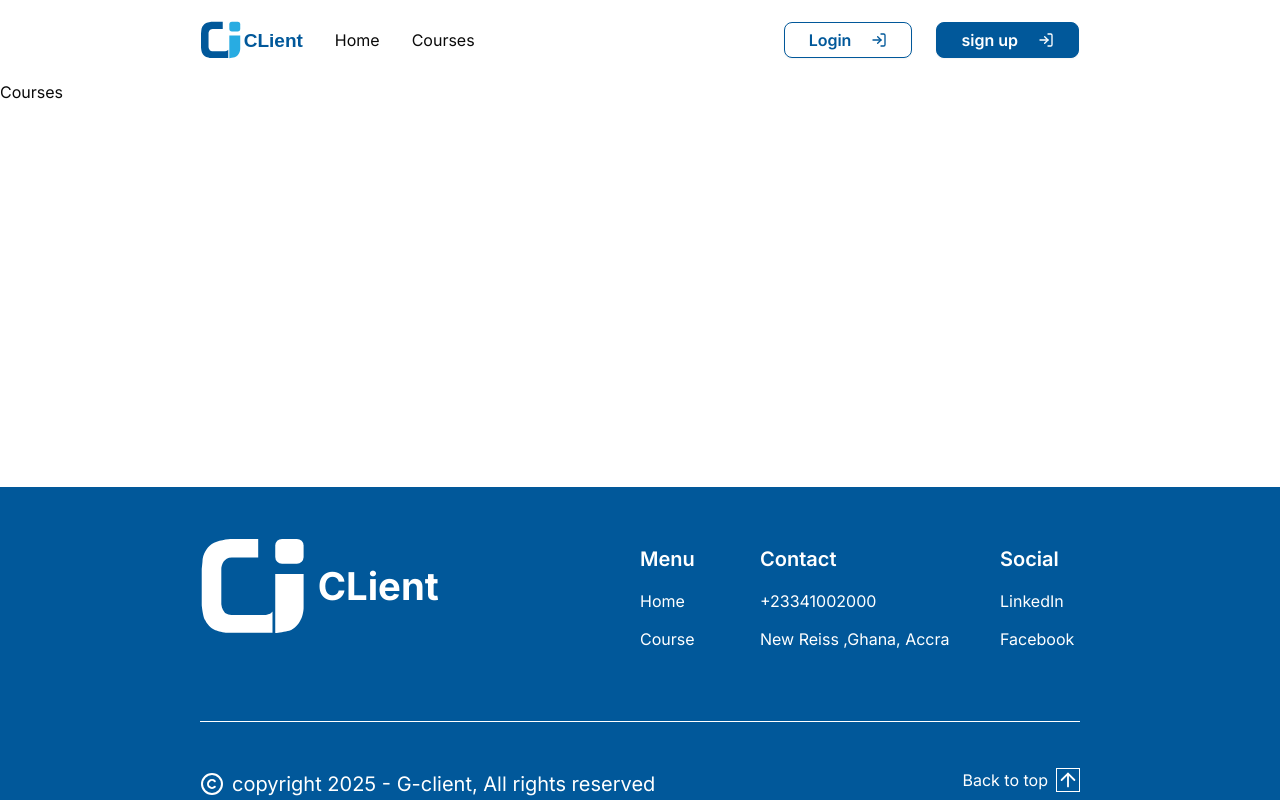
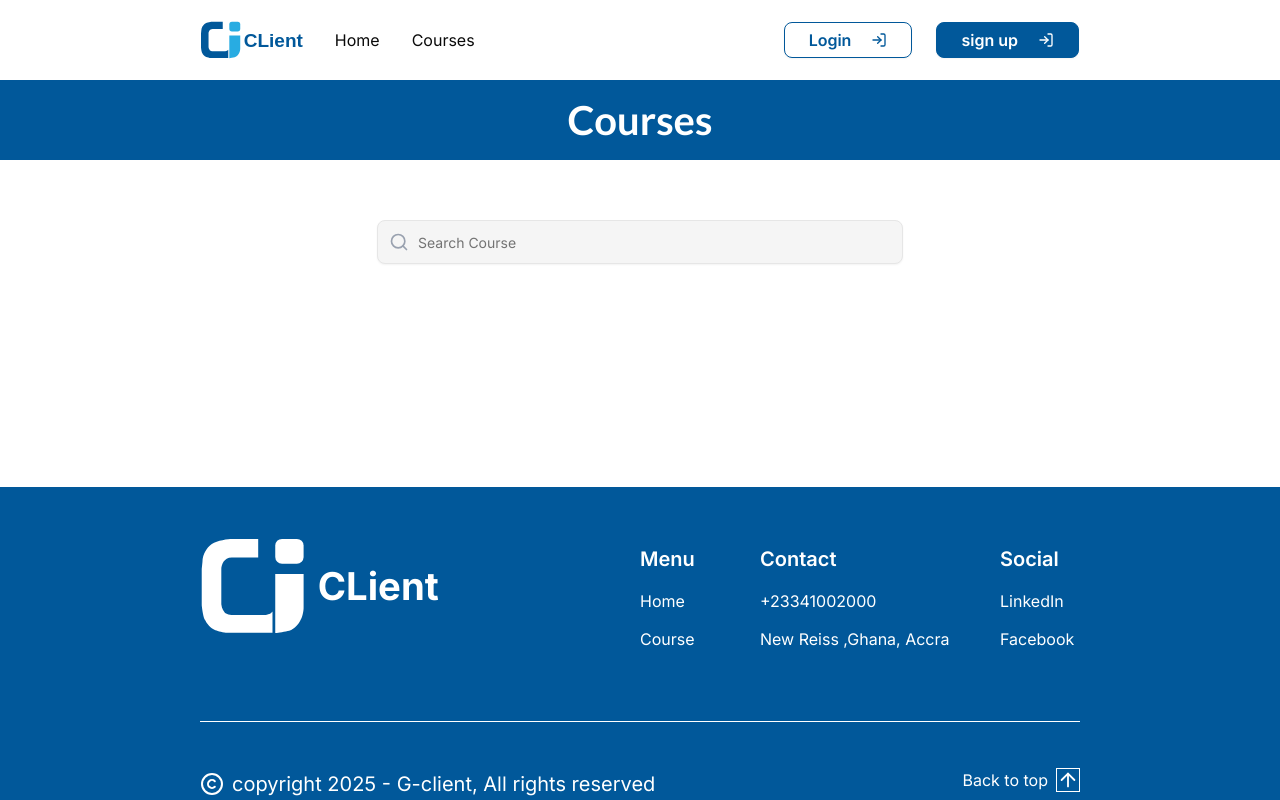
Before and after one commit to TESHU21/learning-management-system, a React (Vite) app in the folder frontend/: page /courses in a window 1280 px wide. Built offline with nearby package versions, Linux system fonts and the light colour scheme; a web font is replaced by a local one.

Commit message:
Add Course header and course serch input

```diff
--- /dev/null
+++ b/frontend/src/components/ui/input.jsx
@@ -0,0 +1,24 @@
+import * as React from "react"
+
+import { cn } from "@/lib/utils"
+
+function Input({
+  className,
+  type,
+  ...props
+}) {
+  return (
+    <input
+      type={type}
+      data-slot="input"
+      className={cn(
+        "file:text-foreground placeholder:text-muted-foreground selection:bg-primary selection:text-primary-foreground dark:bg-input/30 border-input flex h-9 w-full min-w-0 rounded-md border bg-transparent px-3 py-1 text-base shadow-xs transition-[color,box-shadow] outline-none file:inline-flex file:h-7 file:border-0 file:bg-transparent file:text-sm file:font-medium disabled:pointer-events-none disabled:cursor-not-allowed disabled:opacity-50 md:text-sm",
+        "focus-visible:border-ring focus-visible:ring-ring/50 focus-visible:ring-[3px]",
+        "aria-invalid:ring-destructive/20 dark:aria-invalid:ring-destructive/40 aria-invalid:border-destructive",
+        className
+      )}
+      {...props} />
+  );
+}
+
+export { Input }
--- a/frontend/src/pages/courses/Courses.jsx
+++ b/frontend/src/pages/courses/Courses.jsx
@@ -1,8 +1,27 @@
 import React from 'react'
+import { Input } from "@/components/ui/input"
+import { LucideSearch } from 'lucide-react'
+
 
 const Courses = () => {
   return (
-    <div className='min-h-96'>Courses</div>
+    <div>
+      <div className='h-[80px] flex items-center justify-center w-full bg-blue-primary'>
+        <h3 className='font-lato text-[30px] md:text-[40px] font-bold  text-center text-white '>Courses</h3>
+      </div>
+      <div className="relative px-4 pt-[40px] md:pt-[60px] md:px-[377px]">
+  <div className="relative">
+    <LucideSearch className="absolute left-3 top-[50%] -translate-y-1/2 w-5 h-5 text-gray-400 pointer-events-none" />
+    <Input
+      className="pl-10 border border-[#E6E6E6] bg-[#F5F5F5] h-[44px] text-sm w-full"
+      placeholder="Search Course"
+    />
+  </div>
+</div>
+
+
+
+    </div>
   )
 }
 
```
